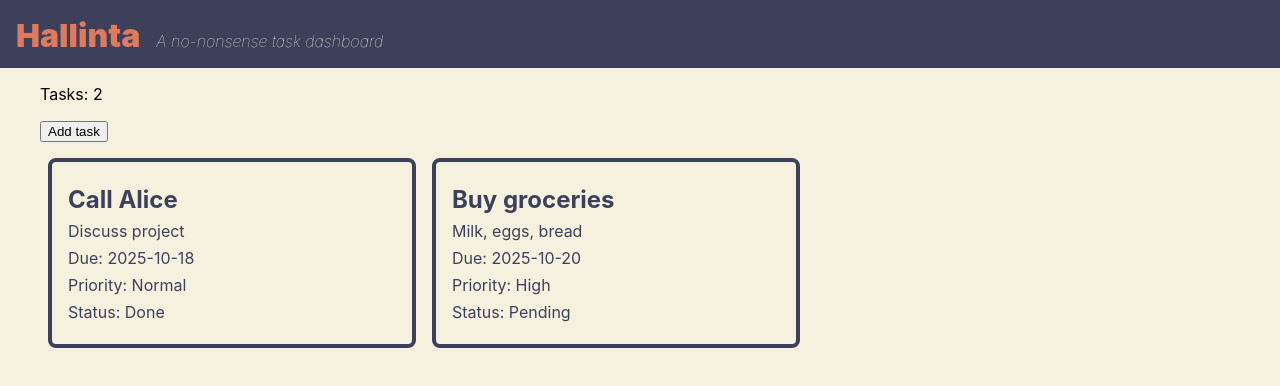
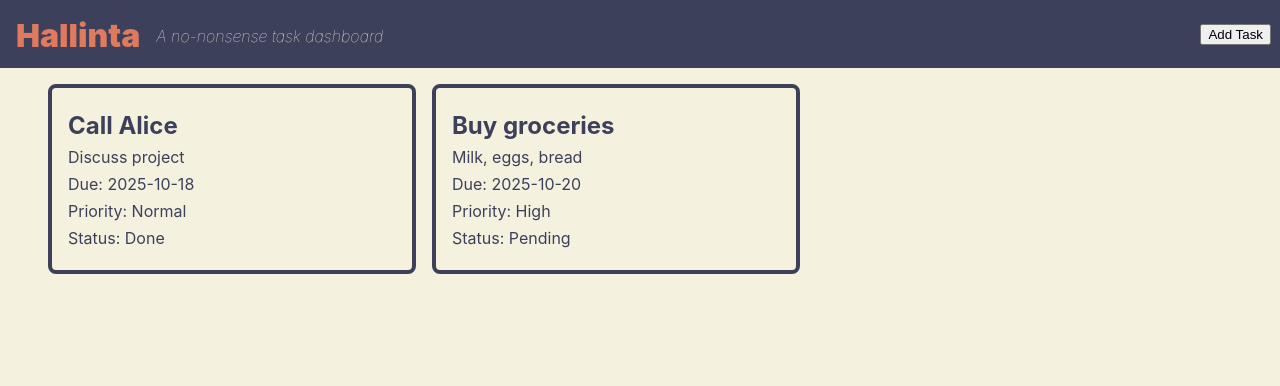
Before and after one commit to leomwilson/hallinta, an Angular app: page / in a window 1280 px wide. Shown: the top 386 px of the page. Built offline with nearby package versions, Linux system fonts and the light colour scheme.

Commit message:
Make things pretty ish

```diff
--- a/src/app/app.html
+++ b/src/app/app.html
@@ -1,9 +1,7 @@
-<app-nav-bar></app-nav-bar>
+<app-nav-bar (addTask)="addSampleTask()"></app-nav-bar>
 
 <main class="container">
 	<section class="tasks">
-		<p>Tasks: {{ tasks().length }}</p>
-		<button (click)="addSampleTask()">Add task</button>
 
 		<div *ngIf="tasks().length === 0">
 			<p>No tasks yet.</p>
--- a/src/app/nav-bar/nav-bar.css
+++ b/src/app/nav-bar/nav-bar.css
@@ -21,3 +21,16 @@ nav {
   color: #F4F1DE;
   margin-left: 16px;
 }
+
+.nav-left {
+  display: flex;
+  align-items: center;
+  float: left;
+}
+.nav-right {
+  float: right;
+  display: flex;
+  align-items: center;
+  height: 100%;
+  margin-right: 25px;
+}
--- a/src/app/nav-bar/nav-bar.html
+++ b/src/app/nav-bar/nav-bar.html
@@ -1,4 +1,9 @@
 <nav>
-  <span class="logo"><a href="/">Hallinta</a></span>
-  <span class="desc">A no-nonsense task dashboard</span>
+  <div class="nav-left">
+    <span class="logo"><a href="/">Hallinta</a></span>
+    <span class="desc">A no-nonsense task dashboard</span>
+  </div>
+  <div class="nav-right">
+    <button class="add-task" (click)="emitAdd()">Add Task</button>
+  </div>
 </nav>
--- a/src/app/nav-bar/nav-bar.ts
+++ b/src/app/nav-bar/nav-bar.ts
@@ -1,4 +1,4 @@
-import { Component } from '@angular/core';
+import { Component, Output, EventEmitter } from '@angular/core';
 import { CommonModule } from '@angular/common';
 
 @Component({
@@ -9,5 +9,10 @@ import { CommonModule } from '@angular/common';
   styleUrl: './nav-bar.css'
 })
 export class NavBar {
+  @Output() addTask = new EventEmitter<void>();
+
+  emitAdd() {
+    this.addTask.emit();
+  }
 
 }
```
